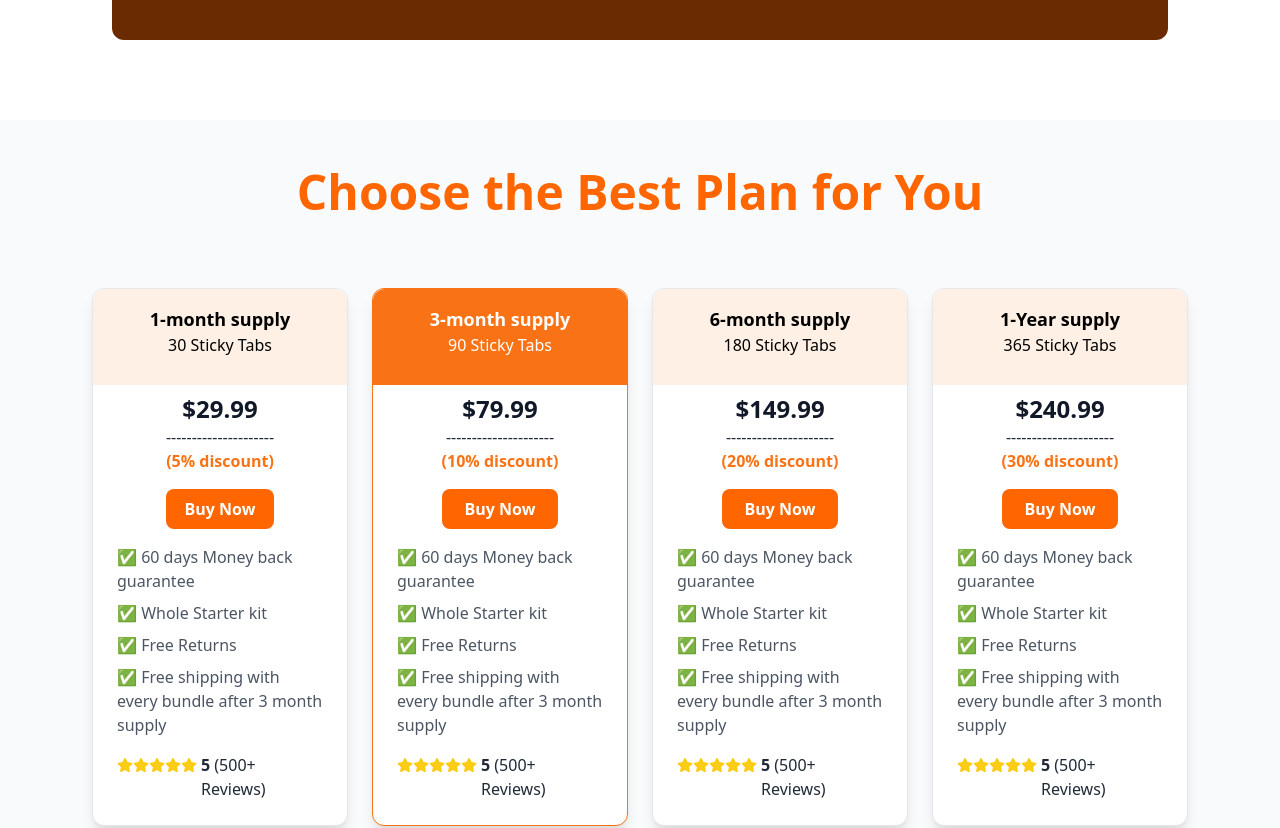
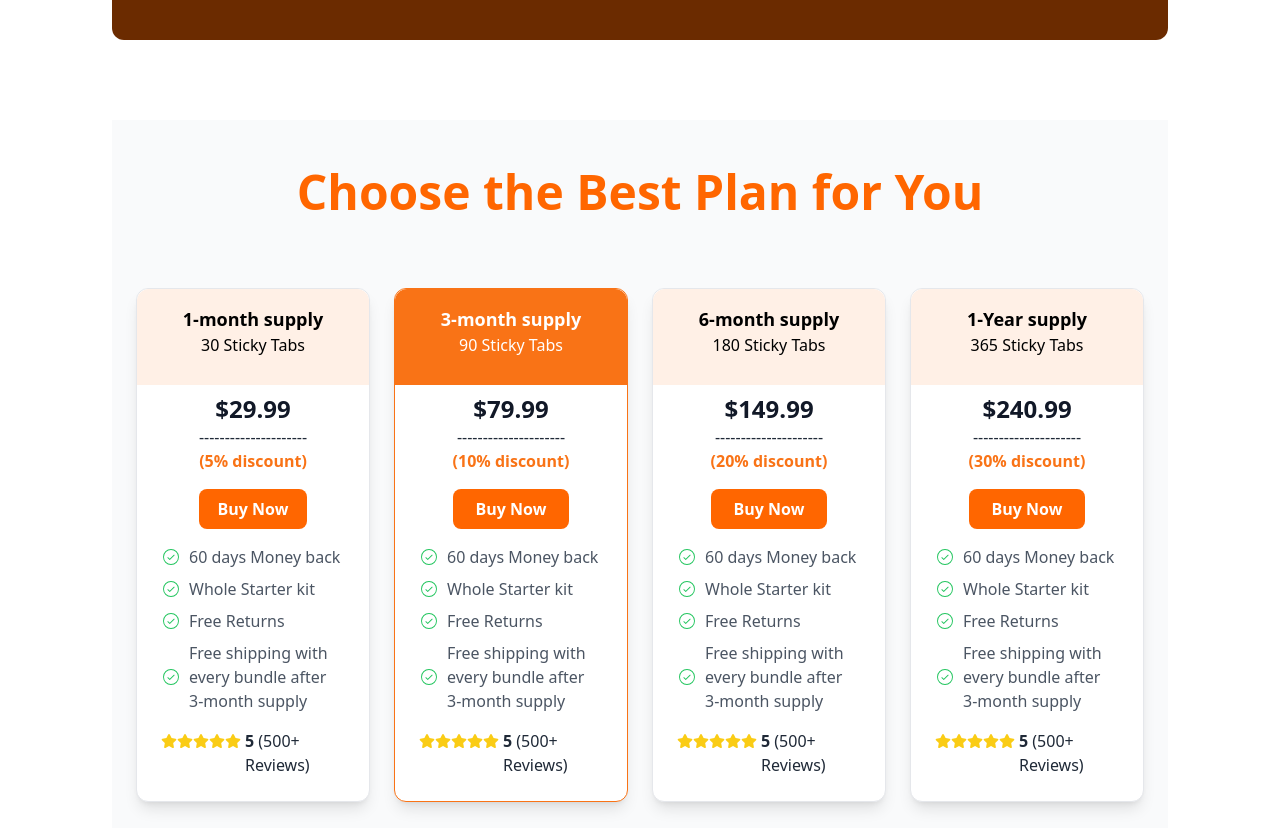
Before and after one commit to mohammadmunnamia0/Task, a React (Vite) app: page / in a window 1280 px wide. Shown: the part 10480-11308 px from the top of the page. Built offline with nearby package versions, Linux system fonts and the light colour scheme.

Commit message:
`Refactor Pricing Plans component and logo link in index.html`

```diff
--- a/index.html
+++ b/index.html
@@ -2,7 +2,7 @@
 <html lang="en">
   <head>
     <meta charset="UTF-8" />
-    <link rel="icon" type="image/svg+xml" href="/public/logo image-BZxaJ5aS.png" />
+    <link rel="icon" type="image/svg+xml" href="/logo image-BZxaJ5aS.png" />
     <meta name="viewport" content="width=device-width, initial-scale=1.0" />
     <title>Task</title>
   </head>
--- a/src/components/PricePlan/PricingPlans.jsx
+++ b/src/components/PricePlan/PricingPlans.jsx
@@ -1,5 +1,6 @@
 import PropTypes from "prop-types";
 import { FaStar } from "react-icons/fa6";
+import { PiCheckCircleLight } from "react-icons/pi";
 
 const plans = [
   {
@@ -35,7 +36,7 @@ const plans = [
 const PlanCard = ({ title, tabs, price, discount, highlight }) => {
   return (
     <div
-      className={`relative w-64 max-w-xs p-6 bg-white border rounded-xl shadow-lg transition-all duration-300 hover:scale-105 hover:border-orange-500 ${
+      className={`relative max-w-xs p-6 bg-white border rounded-xl shadow-lg transition-all duration-300 hover:scale-105 hover:border-orange-500 ${
         highlight ? "border-orange-500" : "border-gray-200"
       }`}
     >
@@ -76,11 +77,21 @@ const PlanCard = ({ title, tabs, price, discount, highlight }) => {
         </button>
       </div>
       <ul className="mt-4 space-y-2 text-gray-600">
-        <li>✅ 60 days Money back guarantee</li>
-        <li>✅ Whole Starter kit</li>
-        <li>✅ Free Returns</li>
-        <li>✅ Free shipping with every bundle after 3 month supply</li>
+        <li className="flex items-center gap-2">
+          <PiCheckCircleLight className="text-xl text-green-500" /> 60 days Money back
+        </li>
+        <li className="flex items-center gap-2">
+          <PiCheckCircleLight className="text-xl text-green-500" /> Whole Starter kit
+        </li>
+        <li className="flex items-center gap-2">
+          <PiCheckCircleLight className="text-xl text-green-500" /> Free Returns
+        </li>
+        <li className="flex items-center gap-2">
+          <PiCheckCircleLight className="text-xl text-green-500" /> <span>Free shipping with <br /> every
+          bundle after <br />  3-month supply</span>
+        </li>
       </ul>
+
       <p className="mt-3 flex gap-1">
         <div className="flex mt-2 text-yellow-400">
           <FaStar />
@@ -108,6 +119,7 @@ PlanCard.propTypes = {
 
 export default function PricingPlans() {
   return (
+    <div className="lg:mx-[112px]">
       <div className="flex flex-col items-center px-6 py-12 mt-10 bg-gray-50">
         <h2 className="text-5xl font-bold text-[#FF6600] mb-8">
           Choose the Best Plan for You
@@ -118,5 +130,6 @@ export default function PricingPlans() {
           ))}
         </div>
       </div>
+    </div>
   );
 }
```
Lines whose indentation alone changed are shown as unchanged.
